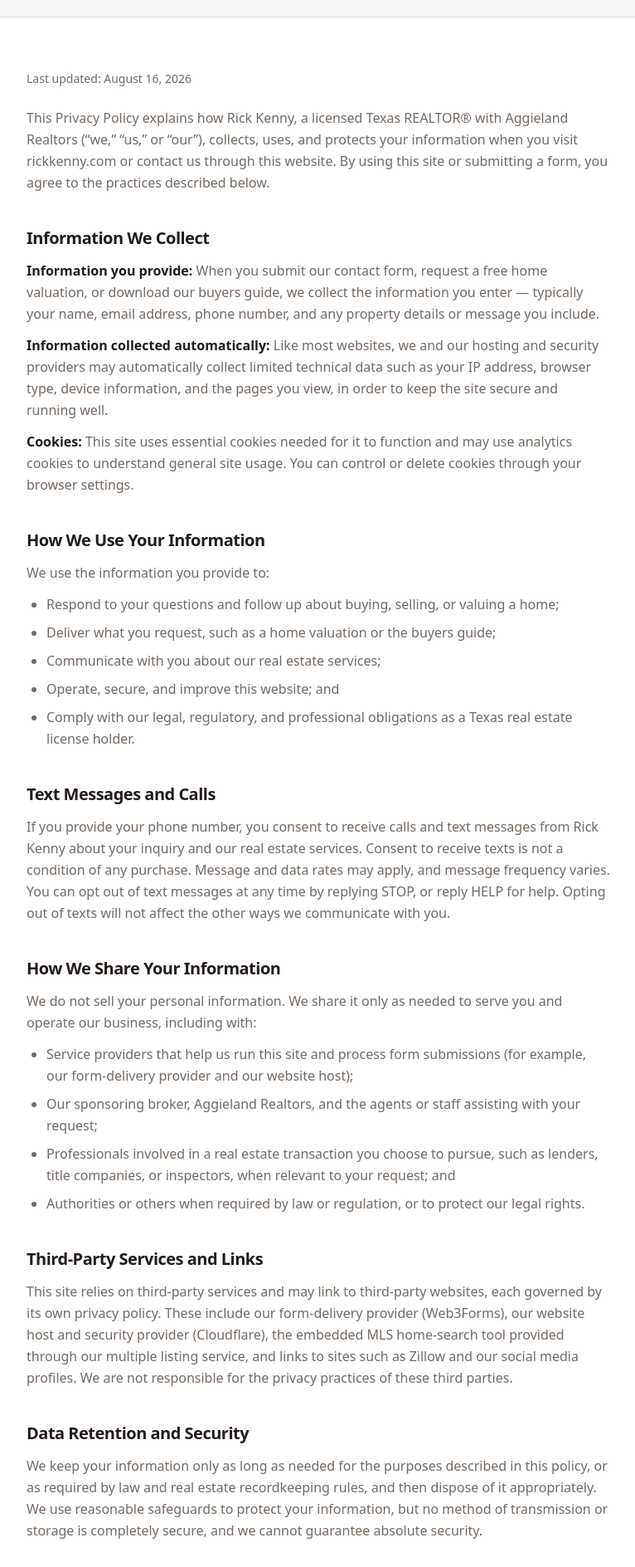
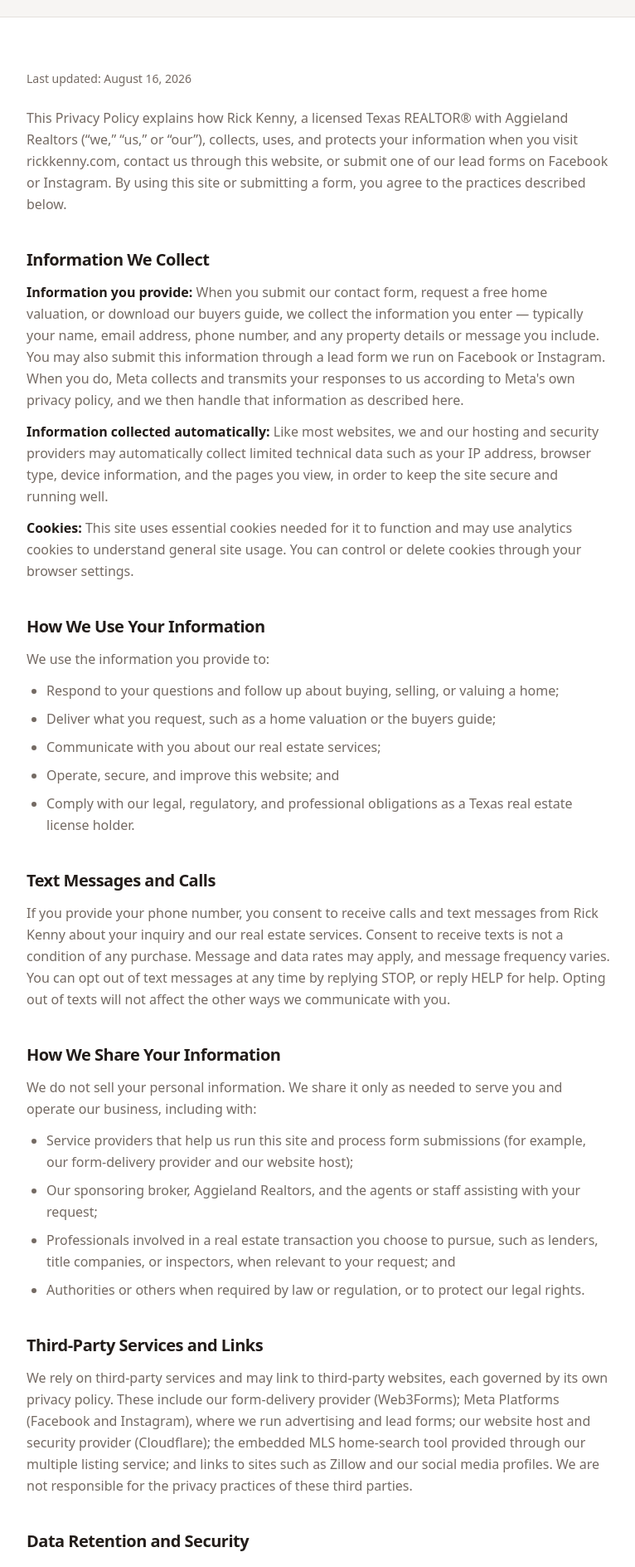
Before and after one commit to rickkennyrealestate/RickWebsite, a React (Vite) app in the folder frontend/: page /privacy-policy in a window 1280 px wide. Shown: the part 380-2268 px from the top of the page at 83% size, without its empty margins (256-1022 px from the left). Built offline with nearby package versions, Linux system fonts and the light colour scheme.

Commit message:
Cover Meta lead forms in privacy policy; add prominent footer IABS link

```diff
--- a/frontend/src/components/Footer.jsx
+++ b/frontend/src/components/Footer.jsx
@@ -17,6 +17,8 @@ const quickLinks = [
   { label: 'Free Home Valuation', to: '/home-value' },
   { label: 'Free Buyers Guide', to: '/buyers-guide' },
   { label: 'Mortgage Calculator', to: '/mortgage-calculator' },
+  { label: 'Information About Brokerage Services', to: '/brokerage-services' },
+  { label: 'Privacy Policy', to: '/privacy-policy' },
 ]
 
 const socials = [
--- a/frontend/src/pages/PrivacyPolicy.jsx
+++ b/frontend/src/pages/PrivacyPolicy.jsx
@@ -8,7 +8,7 @@ const sections = [
     body: [
       {
         label: 'Information you provide:',
-        p: `When you submit our contact form, request a free home valuation, or download our buyers guide, we collect the information you enter — typically your name, email address, phone number, and any property details or message you include.`,
+        p: `When you submit our contact form, request a free home valuation, or download our buyers guide, we collect the information you enter — typically your name, email address, phone number, and any property details or message you include. You may also submit this information through a lead form we run on Facebook or Instagram. When you do, Meta collects and transmits your responses to us according to Meta's own privacy policy, and we then handle that information as described here.`,
       },
       {
         label: 'Information collected automatically:',
@@ -61,7 +61,7 @@ const sections = [
     title: 'Third-Party Services and Links',
     body: [
       {
-        p: `This site relies on third-party services and may link to third-party websites, each governed by its own privacy policy. These include our form-delivery provider (Web3Forms), our website host and security provider (Cloudflare), the embedded MLS home-search tool provided through our multiple listing service, and links to sites such as Zillow and our social media profiles. We are not responsible for the privacy practices of these third parties.`,
+        p: `We rely on third-party services and may link to third-party websites, each governed by its own privacy policy. These include our form-delivery provider (Web3Forms); Meta Platforms (Facebook and Instagram), where we run advertising and lead forms; our website host and security provider (Cloudflare); the embedded MLS home-search tool provided through our multiple listing service; and links to sites such as Zillow and our social media profiles. We are not responsible for the privacy practices of these third parties.`,
       },
     ],
   },
@@ -128,8 +128,9 @@ function PrivacyPolicy() {
           <p className="mt-6 text-base leading-relaxed text-muted-foreground">
             This Privacy Policy explains how Rick Kenny, a licensed Texas REALTOR&reg; with Aggieland
             Realtors (&ldquo;we,&rdquo; &ldquo;us,&rdquo; or &ldquo;our&rdquo;), collects, uses, and
-            protects your information when you visit rickkenny.com or contact us through this website.
-            By using this site or submitting a form, you agree to the practices described below.
+            protects your information when you visit rickkenny.com, contact us through this website,
+            or submit one of our lead forms on Facebook or Instagram. By using this site or submitting
+            a form, you agree to the practices described below.
           </p>
 
           <div className="mt-10 space-y-10">
```
